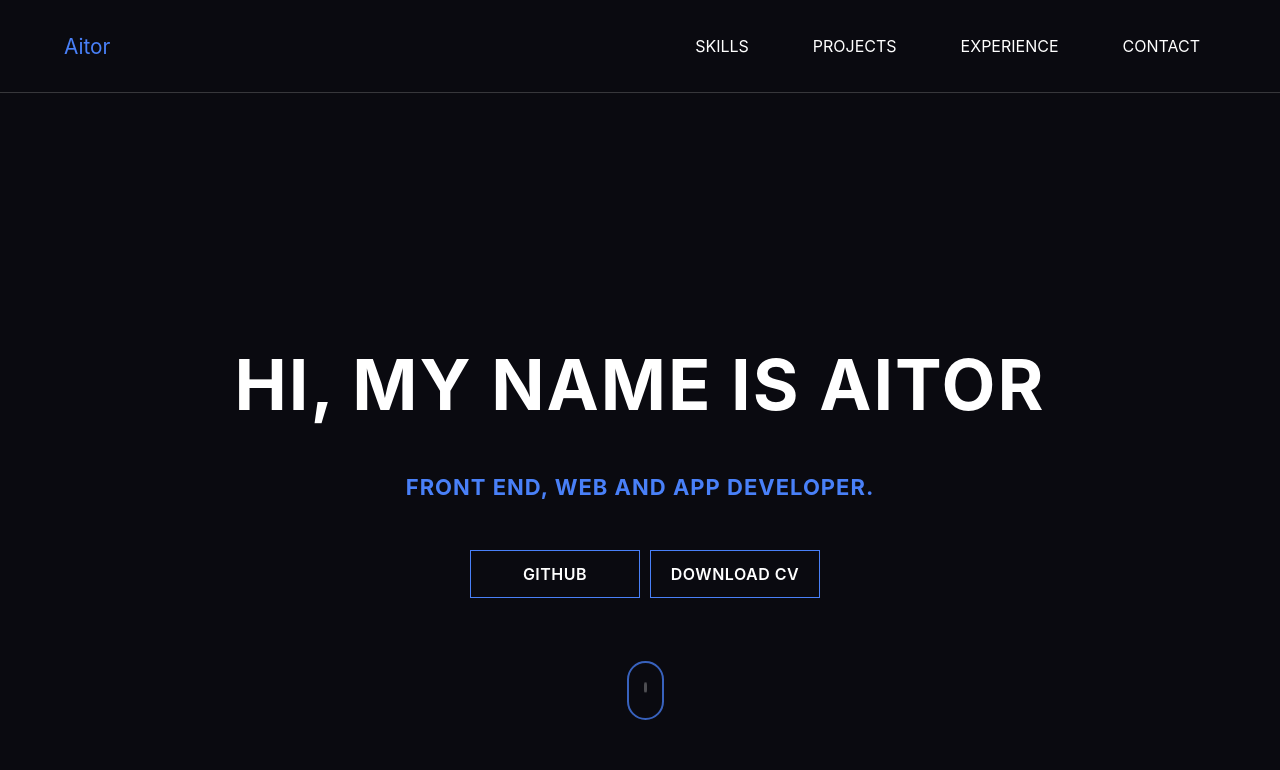
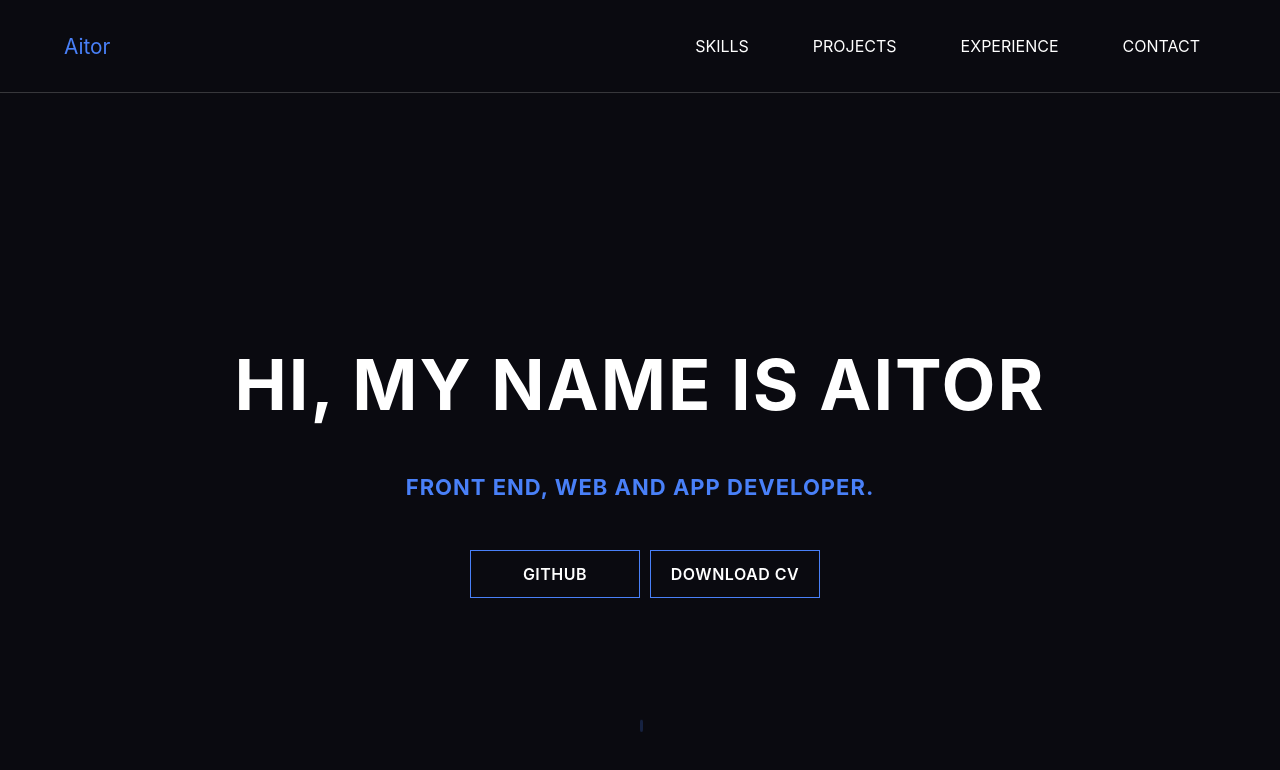
Before and after one commit to Aitor-bot/personalPortfolio, a React (Create React App) app: page / in a window 1280 px wide. Shown: the top 770 px of the page. Built offline with nearby package versions, Linux system fonts and the light colour scheme.

Commit message:
delete mouse icon and make the animation more minimalistic

```diff
--- a/src/App.js
+++ b/src/App.js
@@ -2,14 +2,12 @@ import './App.css';
 import About from './components/About/About';
 
 import Menu from './components/Menu/Menu';
-import MouseScroll from './components/MouseScrollAnimation/MouseScrollAnimation';
 
 function App() {
   return (
     <div className="App">
       <Menu></Menu>
       <About></About>
-      <MouseScroll></MouseScroll>
     </div>
   );
 }
--- a/src/components/About/About.js
+++ b/src/components/About/About.js
@@ -1,4 +1,5 @@
 import '../About/About.scss'
+import MouseScroll from '../MouseScrollAnimation/MouseScrollAnimation';
 
 function About() {
 
@@ -9,6 +10,7 @@ function About() {
       <div className='about_button_container'>
         <button className="about_button">GITHUB</button>
         <button className="about_button">DOWNLOAD CV</button>
+        <MouseScroll></MouseScroll>
       </div>
     </div>
   );
--- a/src/components/MouseScrollAnimation/MouseScrollAnimation.scss
+++ b/src/components/MouseScrollAnimation/MouseScrollAnimation.scss
@@ -5,24 +5,16 @@
 
     bottom: 10%;
     position: fixed;
-    left: 49%;
+    left: 50%;
   }
-  .mousey {
-    width: 3px;
-    padding: 10px 15px;
-    height: 35px;
-    border: 2px solid #4980F8;
-    border-radius: 25px;
-    opacity: 0.75;
-    box-sizing: content-box;
-  }
+
   .scroller {
     width: 3px;
-    height: 10px;
+    height: 12px;
     border-radius: 25%;
-    background-color: #ffffff;
+    background-color: #4980F8;
     animation-name: scroll;
-    animation-duration: 2.2s;
+    animation-duration: 1.5s;
     animation-timing-function: cubic-bezier(.15,.41,.69,.94);
     animation-iteration-count: infinite;
   }
```
